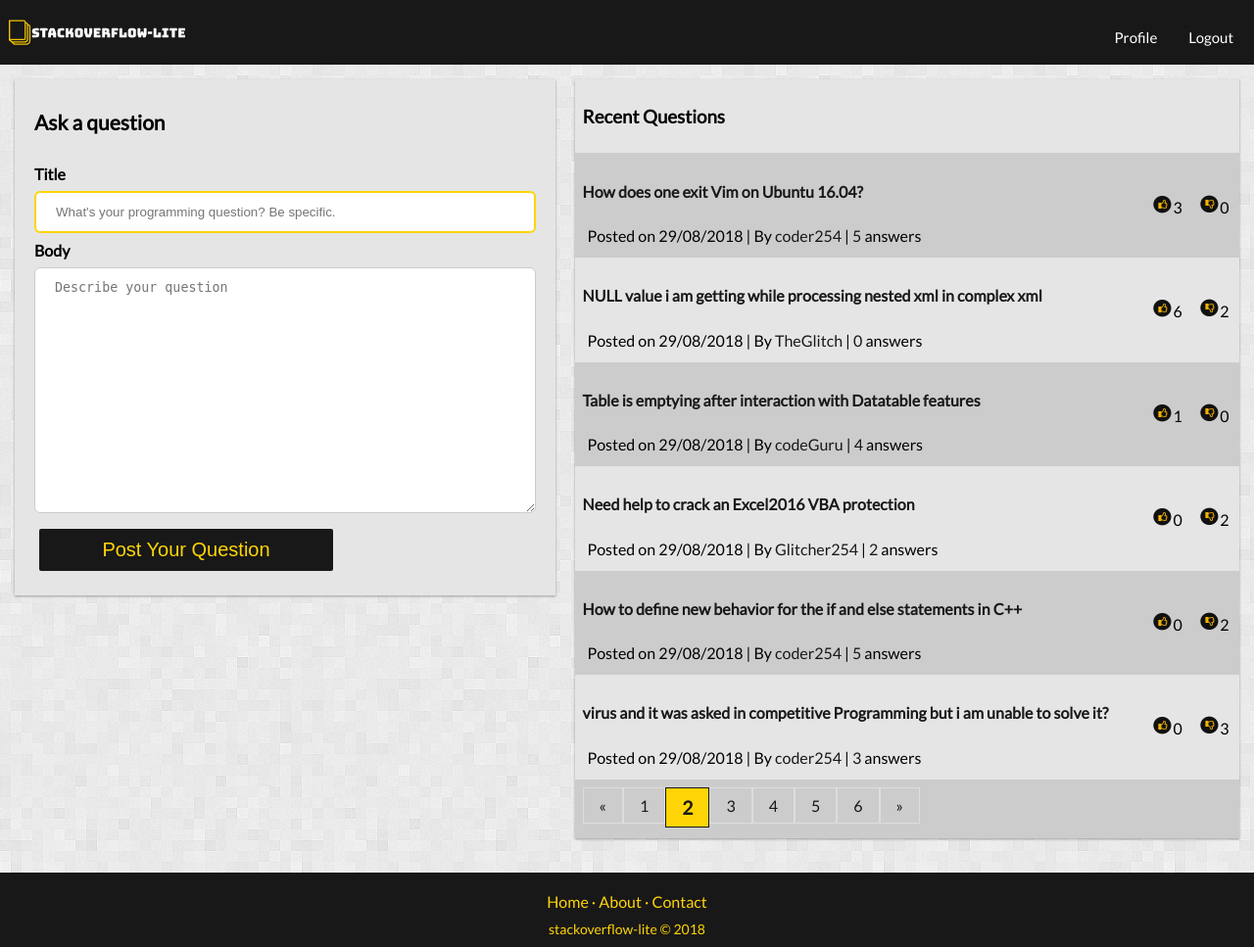
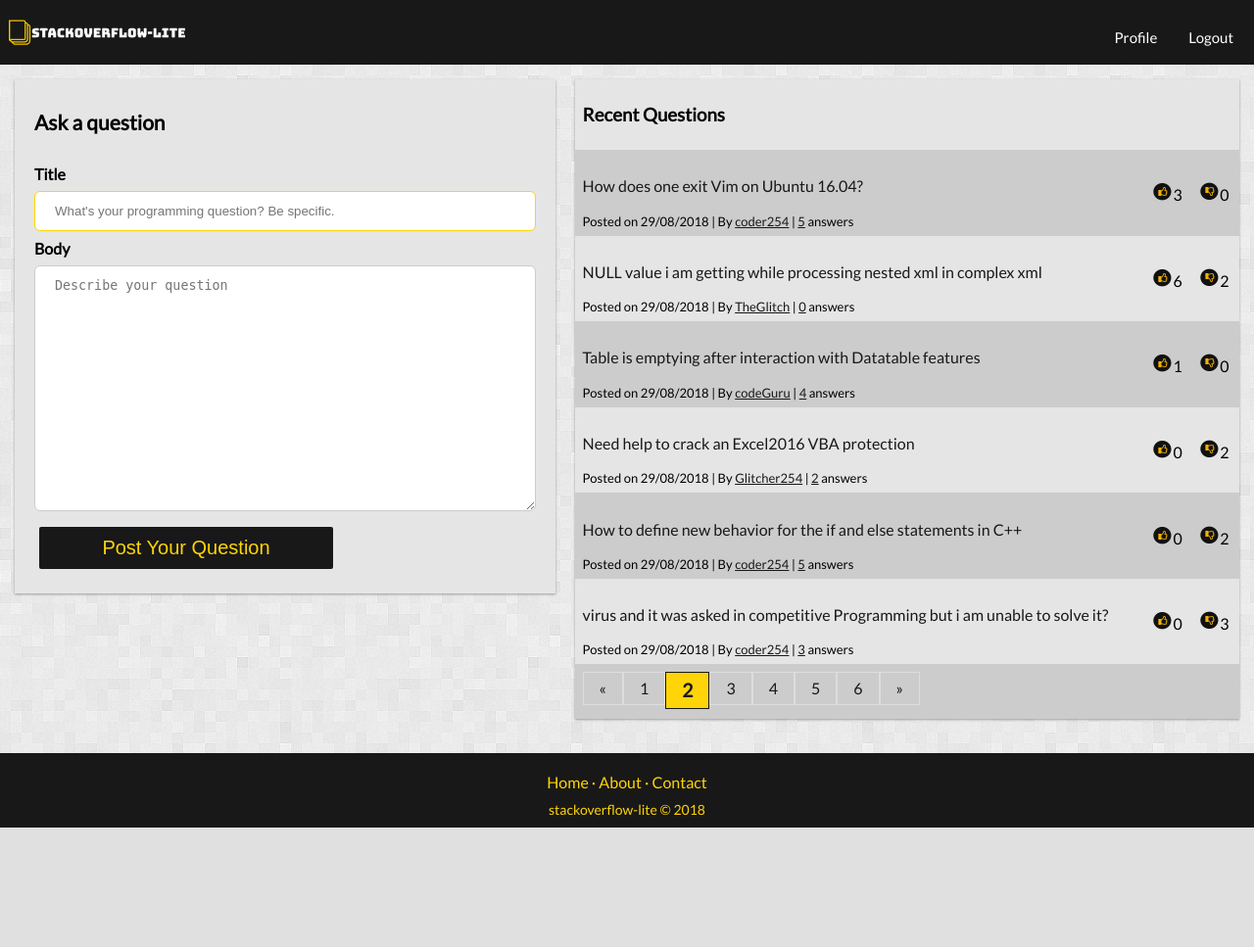
Before and after one commit to jillo-abdullahi/stackoverflow-lite, a PHP site: page / in a window 1280 px wide. Shown: the whole page at 98% size. After the commit the page ends 845 px from the top, so only its background shows below. Run offline with PHP 8.4, Linux system fonts and the light colour scheme.

Commit message:
[Chore #160240793] Adjust font sizes for questions listings page

```diff
--- a/ui/css/main.css
+++ b/ui/css/main.css
@@ -124,7 +124,7 @@ input[type=text], input[type=password], textarea,select{
 
 input:focus, textarea:focus{
   outline: none;
-  border: 2px solid #ffd507;
+  border: 1px solid #ffd507;
   border-radius: 6px;
 
 
@@ -142,9 +142,12 @@ input:focus, textarea:focus{
   background-color: #e5e5e5;
 }
 
-.qn-item {
-  padding: 10px 0 10px;
-  border-bottom: 1px solid black;
+.question-title {
+  font-size: 16px;
+}
+
+.question-metadata {
+  font-size: 14px;
 }
 
 @media (max-width: 1120px) {
@@ -280,6 +283,20 @@ input:focus, textarea:focus{
 #questions-table td {
     border: 0;
     padding: 8px;
+    line-height: 1.0;
+}
+
+#questions-table h4 a {
+  font-size: 16px;
+  font-weight: 500;
+}
+#questions-table p {
+  font-size: 13px;
+  padding: 0px;
+}
+
+#questions-table p a {
+  text-decoration: underline;
 }
 
 #questions-table tr:nth-child(even){background-color: #cccccc;}
@@ -417,10 +434,6 @@ p {
   background-color: #e5e5e5;
 }
 
-#questions-table p {
-  padding: 5px;
-}
-
  #questions-table ul {
   list-style-type: none;
   padding-left: 0px;
--- a/ui/index.html
+++ b/ui/index.html
@@ -39,7 +39,7 @@
             <td>
               <h4><a href="question.html">How does one exit Vim on Ubuntu 16.04?</a></h4>
               <p>
-                Posted on <span class="date">29/08/2018</span> | By <a href="profile.html">coder254</a> | <a href="question.html">5</a> answers
+                Posted on 29/08/2018 | By <a href="profile.html">coder254</a> | <a href="question.html">5</a> answers
               </p>
             </td>
             <td><img src="img/upvote.png" alt="upvotes image">3</td>
```
